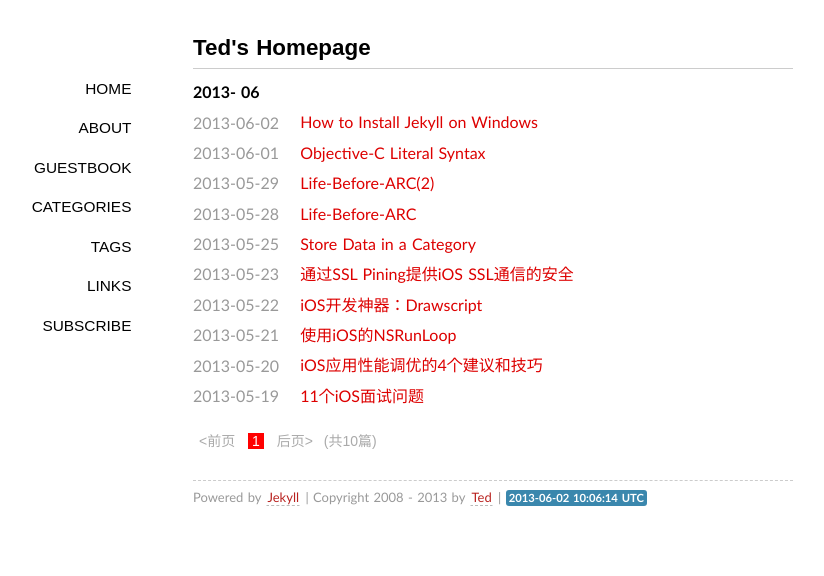
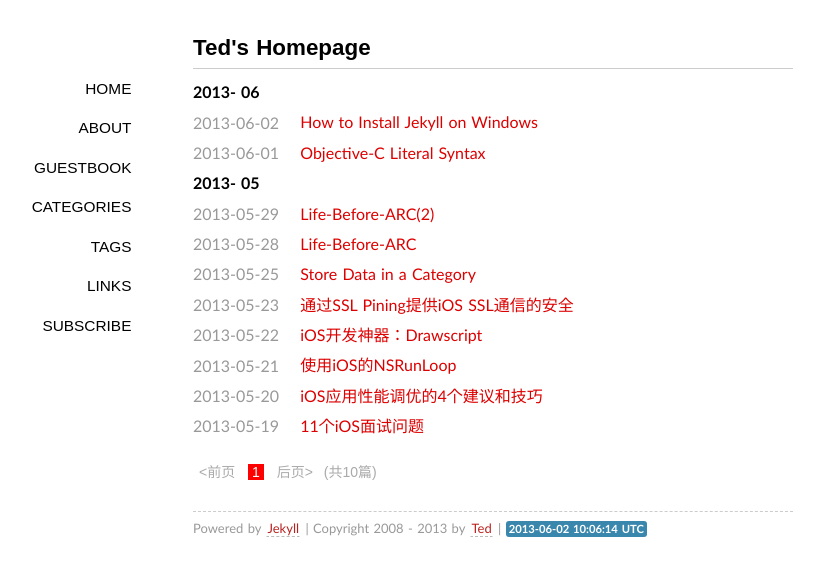
Before and after one commit to wufawei/wufawei.github.com, a Jekyll site: the page built from index.html, in a window 1280 px wide. Shown: the top 576 px of the page, without its empty margins (147-971 px from the left). Built offline with Jekyll 4.4.1, drawn with Linux system fonts in a browser that asks for light colours; some web fonts are replaced; Markdown is read by kramdown in place of the engine named in the settings; the list of posts is cut into pages by our own code.

Commit message:
category by year-month

```diff
--- a/index.html
+++ b/index.html
@@ -7,7 +7,7 @@
 {% for post in paginator.posts %}
   {% capture y %}{{post.date | date:"%Y"}}{% endcapture %}
   {% capture m %}{{post.date | date:"%m"}}{% endcapture %}
-  {% if year != y && month != m %}
+  {% if year != y or month != m %}
     {% assign year = y %}
 	{% assign month = m %}
     <li class="listing-seperator">{{ y }}- {{ m }}</li>
```
